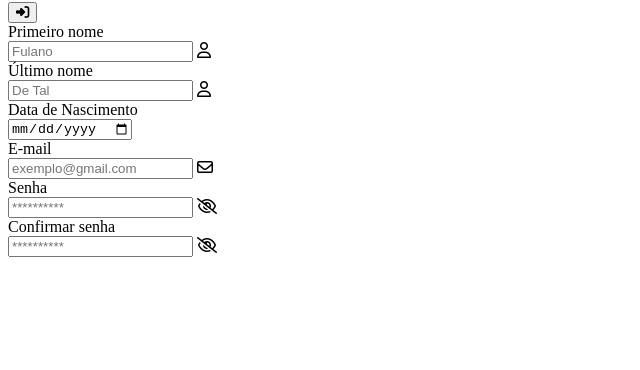
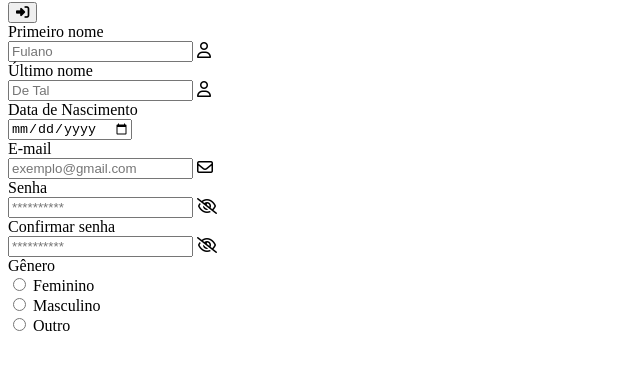
Before and after one commit to mariantonyaf/projeto-formulario-cadastro, a plain HTML site: page index.html in a window 1280 px wide. Shown: the part 78-448 px from the top of the page, without its empty margins (0-640 px from the left). Drawn offline with Linux system fonts and the light colour scheme.

Commit message:
Update index.html

```diff
--- a/index.html
+++ b/index.html
@@ -77,6 +77,35 @@
                         <i class="fa-regular fa-eye-slash password-icon"></i>
                     </div>
                 </div>
+
+                <div class="radio-container">
+                    <label class="form-label">
+                        Gênero
+                    </label>
+
+                    <div id="gender_inputs">
+                        <div class="radio-box">
+                            <input type="radio" name="gender" id="female" class="form-control" value="female">
+                            <label for="female" class="form-label">
+                                Feminino
+                            </label>
+                        </div>
+
+                        <div class="radio-box">
+                            <input type="radio" name="gender" id="male" class="form-control" value="male">
+                            <label for="male" class="form-label">
+                                Masculino
+                            </label>
+                        </div>
+
+                        <div class="radio-box">
+                            <input type="radio" name="gender" id="other" class="form-control" value="other">
+                            <label for="other" class="form-label">
+                                Outro
+                            </label>
+                        </div>
+                    </div>
+                </div>
             </div>
         </form>
     </main>
```
